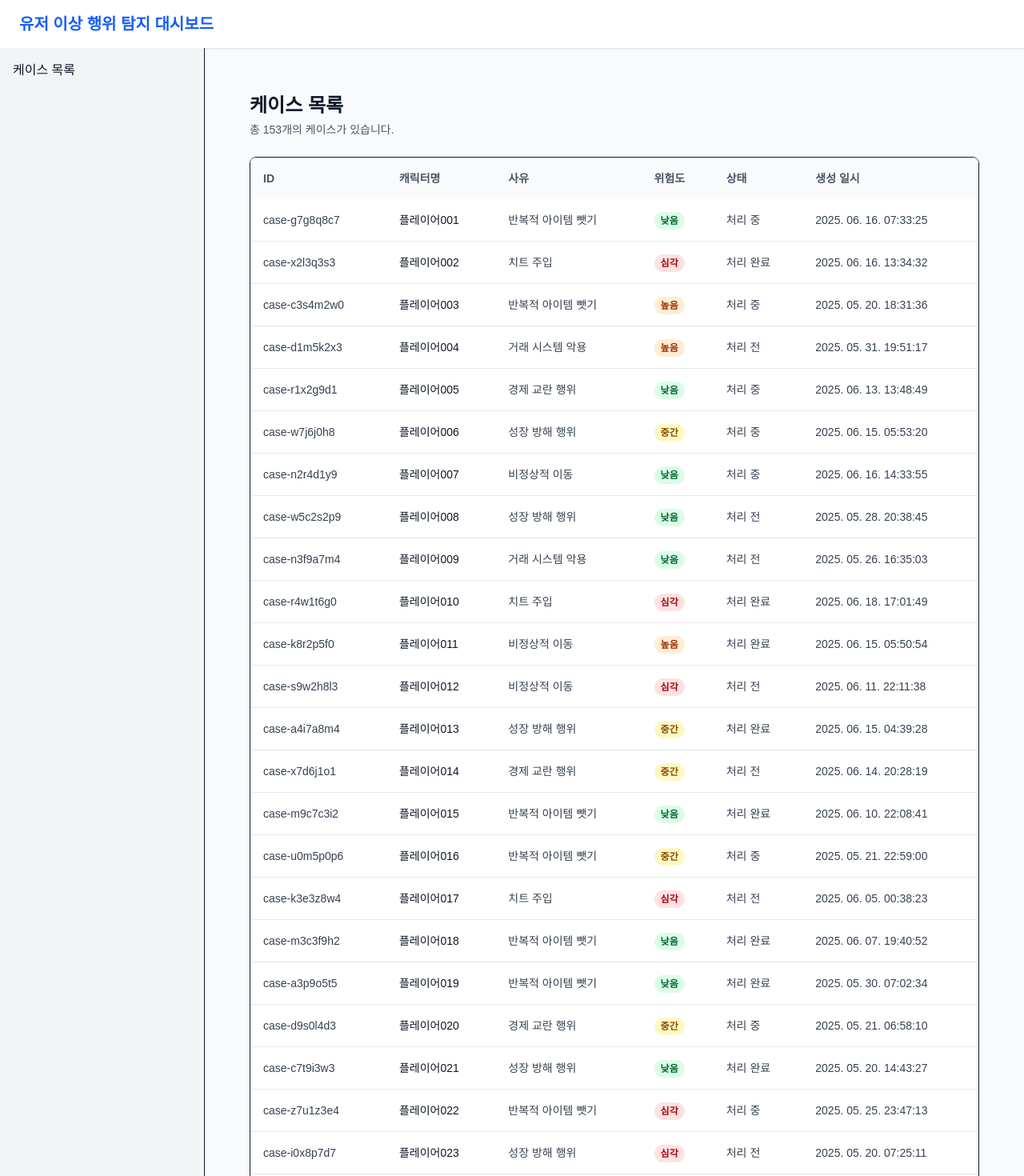
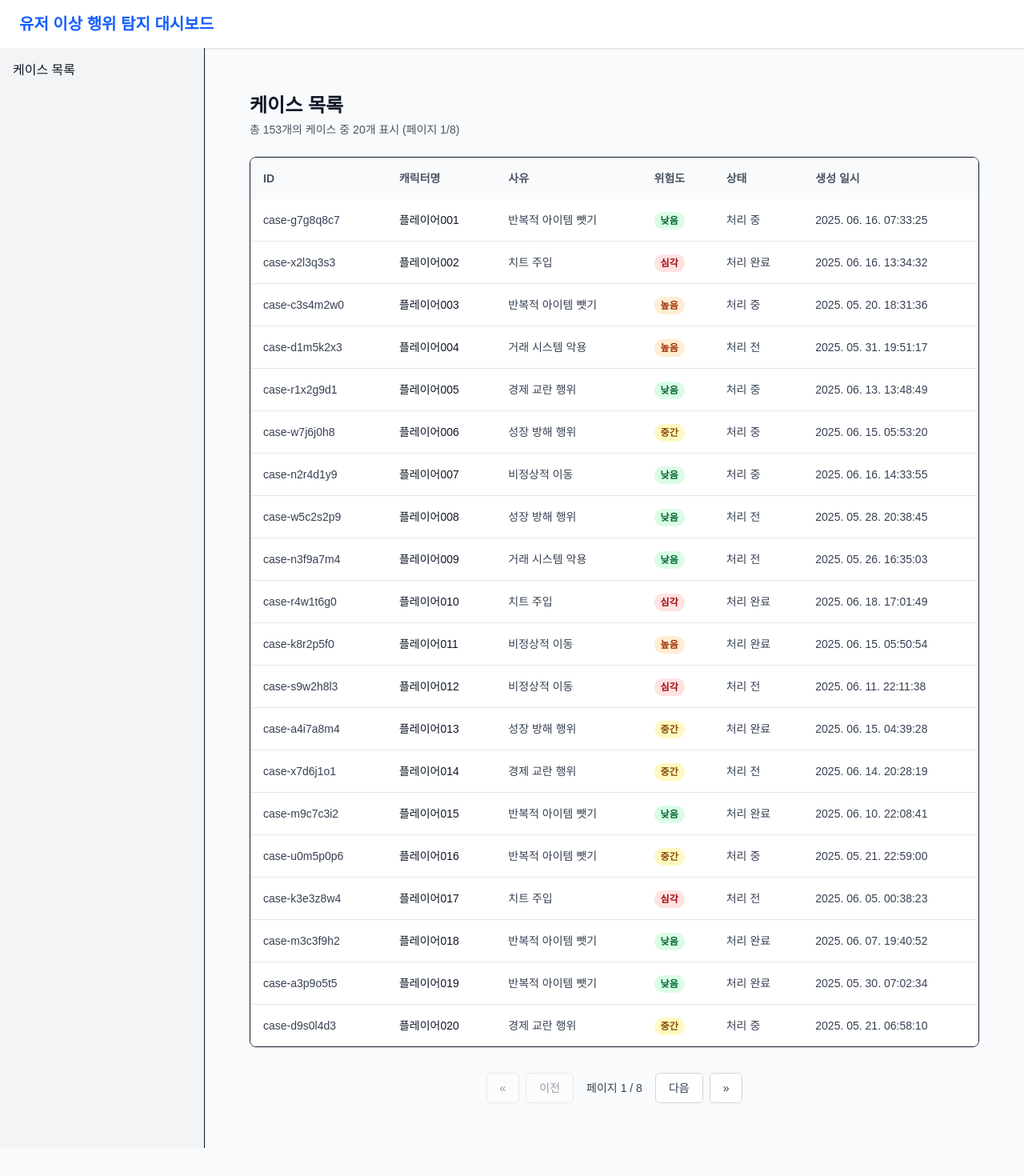
Before and after one commit to sennydayk/artale-fe-test, a Next.js app in the folder artale-fe-test/: page /cases in a window 1280 px wide. Shown: the top 1470 px of the page at 80% size. After the commit the page ends 1435 px from the top, so only its background shows below. Built offline with nearby package versions, Linux system fonts and the light colour scheme.

Commit message:
✨ tanstack-query 설치, 케이스 목록 페이지네이션 구현

```diff
--- a/artale-fe-test/package.json
+++ b/artale-fe-test/package.json
@@ -9,6 +9,7 @@
     "lint": "next lint"
   },
   "dependencies": {
+    "@tanstack/react-query": "^5.80.10",
     "next": "15.3.4",
     "react": "^19.0.0",
     "react-dom": "^19.0.0"
--- a/artale-fe-test/src/app/api/cases/route.ts
+++ b/artale-fe-test/src/app/api/cases/route.ts
@@ -1,7 +1,27 @@
 import { getMockCases } from "../../../../lib/mock-data/cases";
-import { NextResponse } from "next/server";
+import { NextRequest, NextResponse } from "next/server";
 
-export async function GET() {
-  const mockCases = getMockCases();
-  return NextResponse.json(mockCases);
+export async function GET(request: NextRequest) {
+  const allCasesData = getMockCases();
+
+  const { searchParams } = new URL(request.url);
+  const page = parseInt(searchParams.get("page") || "1", 10);
+  const pageSize = parseInt(searchParams.get("pageSize") || "20", 10);
+
+  const totalCount = allCasesData.data.length;
+  const totalPages = Math.ceil(totalCount / pageSize);
+
+  const startIndex = (page - 1) * pageSize;
+  const endIndex = startIndex + pageSize;
+  const paginatedData = allCasesData.data.slice(startIndex, endIndex);
+
+  return NextResponse.json({
+    data: paginatedData,
+    pagination: {
+      page,
+      pageSize,
+      totalCount,
+      totalPages,
+    },
+  });
 }
--- a/artale-fe-test/src/app/cases/page.tsx
+++ b/artale-fe-test/src/app/cases/page.tsx
@@ -2,32 +2,33 @@
 
 import CaseTable from "./components/CaseTable";
 import { CaseApiResponse } from "./types";
-import { useEffect, useState } from "react";
+import { useState } from "react";
+import { useQuery, keepPreviousData } from "@tanstack/react-query";
+import Pagination from "@/app/components/Pagination";
 
-export default function CaseListPage() {
-  const [data, setData] = useState<CaseApiResponse | null>(null);
-  const [isLoading, setIsLoading] = useState(true);
-  const [error, setError] = useState<Error | null>(null);
-
-  // 케이스 목록 데이터 불러오기
-  useEffect(() => {
-    const fetchData = async () => {
-      try {
-        const res = await fetch("/api/cases");
+// 특정 페이지의 케이스 데이터를 API로부터 fetch하는 함수
+const fetchCases = async (page: number): Promise<CaseApiResponse> => {
+  // 페이지 번호와 페이지 사이즈에 따라 서버에서 데이터 요청
+  const res = await fetch(`/api/cases?page=${page}&pageSize=20`);
   if (!res.ok) {
     throw new Error("데이터를 불러오는데 실패했습니다.");
   }
-        const result: CaseApiResponse = await res.json();
-        setData(result);
-      } catch (e) {
-        setError(e as Error);
-      } finally {
-        setIsLoading(false);
-      }
+  return res.json();
 };
 
-    fetchData();
-  }, []);
+// 케이스 목록 페이지
+export default function CaseListPage() {
+  const [page, setPage] = useState(1); // 현재 페이지 번호(기본값 1)
+
+  // React Query로 데이터 패칭
+  const { data, isLoading, isError, error, isFetching } = useQuery<
+    CaseApiResponse,
+    Error
+  >({
+    queryKey: ["cases", page],
+    queryFn: () => fetchCases(page),
+    placeholderData: keepPreviousData,
+  });
 
   if (isLoading) {
     return (
@@ -37,7 +38,7 @@ export default function CaseListPage() {
     );
   }
 
-  if (error) {
+  if (isError) {
     return (
       <main className="container mx-auto p-4 sm:p-6 lg:p-8 text-center text-red-600">
         <p>에러 발생: {error.message}</p>
@@ -46,21 +47,33 @@ export default function CaseListPage() {
   }
 
   if (!data) {
-    return null;
+    return (
+      <main className="container mx-auto p-4 sm:p-6 lg:p-8 text-center">
+        <p>데이터가 없습니다.</p>
+      </main>
+    );
   }
-
-  const { data: cases, pagination } = data;
 
   return (
     <main className="container mx-auto p-4 sm:p-6 lg:p-8">
-      <div className="mb-6">
+      <div className="mb-6 flex justify-between items-center">
+        <div>
           <h1 className="text-2xl font-bold text-gray-900">케이스 목록</h1>
           <p className="mt-1 text-sm text-gray-600">
-          총 {pagination.totalCount}개의 케이스가 있습니다.
+            총 {data.pagination.totalCount}개의 케이스 중 {data.data.length}개
+            표시 (페이지 {page}/{data.pagination.totalPages})
           </p>
         </div>
-      <CaseTable cases={cases} />
-      {/* 페이지네이션 구현 필요 */}
+        {isFetching && (
+          <div className="text-sm text-blue-600">업데이트 중...</div>
+        )}
+      </div>
+      <CaseTable cases={data.data} />
+      <Pagination
+        currentPage={page}
+        totalPages={data.pagination.totalPages}
+        onPageChange={setPage}
+      />
     </main>
   );
 }
--- /dev/null
+++ b/artale-fe-test/src/app/components/Pagination.tsx
@@ -0,0 +1,59 @@
+"use client";
+
+interface PaginationProps {
+  currentPage: number;
+  totalPages: number;
+  onPageChange: (page: number) => void;
+}
+
+export default function Pagination({
+  currentPage,
+  totalPages,
+  onPageChange,
+}: PaginationProps) {
+  const handleFirst = () => onPageChange(1);
+  const handlePrevious = () => onPageChange(currentPage - 1);
+  const handleNext = () => onPageChange(currentPage + 1);
+  const handleLast = () => onPageChange(totalPages);
+
+  const buttonClass =
+    "px-4 py-2 bg-white border border-gray-300 rounded-md text-sm font-medium text-gray-700 hover:bg-gray-50 disabled:opacity-50 disabled:cursor-not-allowed";
+
+  return (
+    <div className="flex items-center justify-center space-x-2 mt-8">
+      <button
+        onClick={handleFirst}
+        disabled={currentPage === 1}
+        className={buttonClass}
+        aria-label="첫 페이지로 이동"
+      >
+        &laquo;
+      </button>
+      <button
+        onClick={handlePrevious}
+        disabled={currentPage === 1}
+        className={buttonClass}
+      >
+        이전
+      </button>
+      <span className="text-sm text-gray-700 px-2">
+        페이지 {currentPage} / {totalPages}
+      </span>
+      <button
+        onClick={handleNext}
+        disabled={currentPage === totalPages}
+        className={buttonClass}
+      >
+        다음
+      </button>
+      <button
+        onClick={handleLast}
+        disabled={currentPage === totalPages}
+        className={buttonClass}
+        aria-label="마지막 페이지로 이동"
+      >
+        &raquo;
+      </button>
+    </div>
+  );
+}
--- a/artale-fe-test/src/app/layout.tsx
+++ b/artale-fe-test/src/app/layout.tsx
@@ -1,8 +1,10 @@
+import type { Metadata } from "next";
 import "./globals.css";
 import { ReactNode } from "react";
 import { Layout } from "@/components/Layout";
+import Providers from "./providers";
 
-export const metadata = {
+export const metadata: Metadata = {
   title: "유저 이상 행위 탐지 대시보드",
   description: "운영자를 위한 분석 도구",
 };
@@ -11,7 +13,9 @@ export default function RootLayout({ children }: { children: ReactNode }) {
   return (
     <html lang="ko">
       <body className="bg-gray-50 text-gray-900">
-        <Layout>{children}</Layout>
+        <Providers>
+          <Layout>{children}</Layout>
+        </Providers>
       </body>
     </html>
   );
--- /dev/null
+++ b/artale-fe-test/src/app/providers.tsx
@@ -0,0 +1,12 @@
+"use client";
+
+import { QueryClient, QueryClientProvider } from "@tanstack/react-query";
+import { ReactNode, useState } from "react";
+
+export default function Providers({ children }: { children: ReactNode }) {
+  const [queryClient] = useState(() => new QueryClient());
+
+  return (
+    <QueryClientProvider client={queryClient}>{children}</QueryClientProvider>
+  );
+}
```
Also changed, not shown: 1 other file (tests, documents, lock files or other folders). Lines whose indentation alone changed are shown as unchanged.
